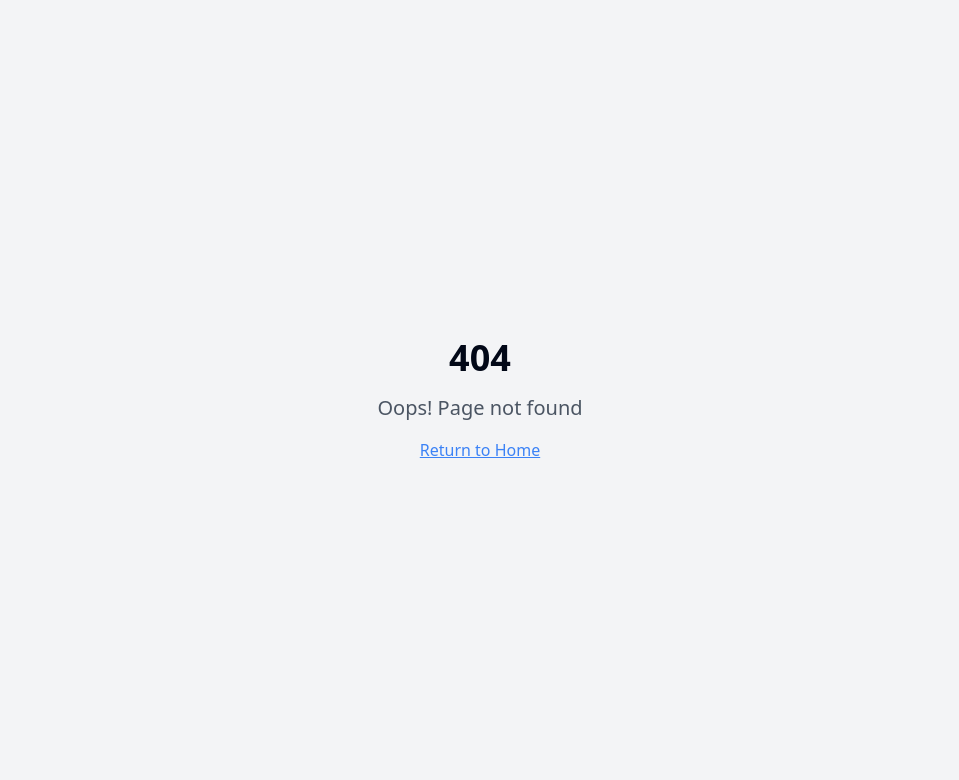
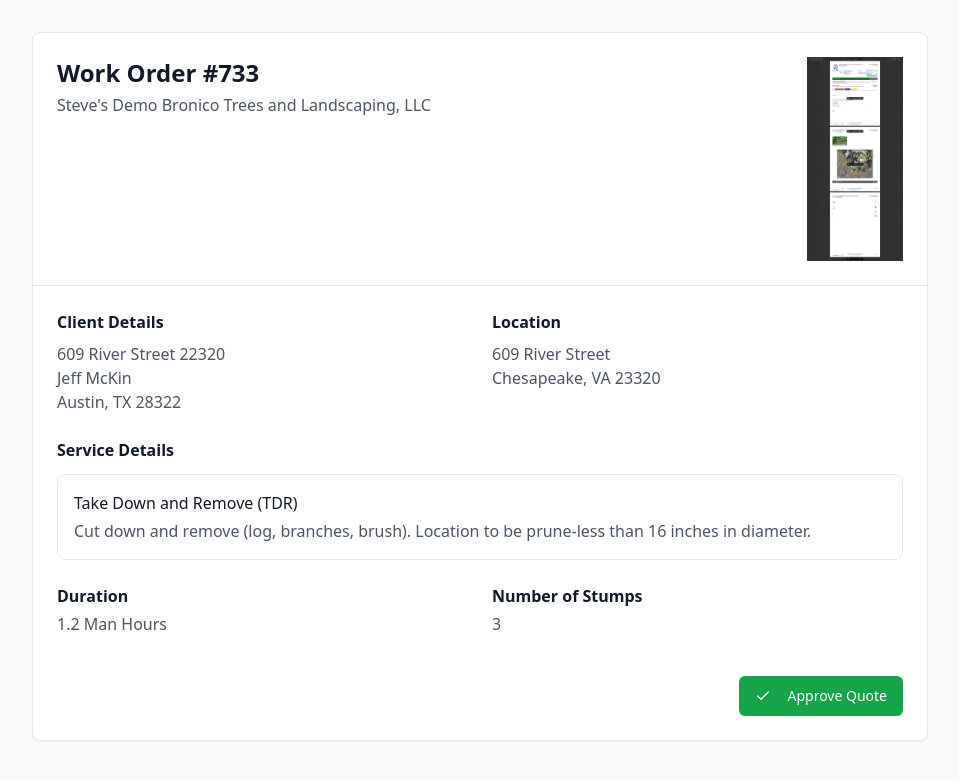
Before and after one commit to antareep1590/client-approval, a React (Vite) app: page /quote-review in a window 1280 px wide. Before the commit this address had no page. Shown: the top 780 px of the page, without its empty margins (160-1119 px from the left). Built offline with nearby package versions, Linux system fonts and the light colour scheme.

Commit message:
Build quote review page
Implement the quote review page with a similar color theme.

```diff
--- a/src/App.tsx
+++ b/src/App.tsx
@@ -1,3 +1,4 @@
+
 import { Toaster } from "@/components/ui/toaster";
 import { Toaster as Sonner } from "@/components/ui/sonner";
 import { TooltipProvider } from "@/components/ui/tooltip";
@@ -5,6 +6,7 @@ import { QueryClient, QueryClientProvider } from "@tanstack/react-query";
 import { BrowserRouter, Routes, Route } from "react-router-dom";
 import Index from "./pages/Index";
 import NotFound from "./pages/NotFound";
+import QuoteReview from "./pages/QuoteReview";
 
 const queryClient = new QueryClient();
 
@@ -16,7 +18,7 @@ const App = () => (
       <BrowserRouter>
         <Routes>
           <Route path="/" element={<Index />} />
-          {/* ADD ALL CUSTOM ROUTES ABOVE THE CATCH-ALL "*" ROUTE */}
+          <Route path="/quote-review" element={<QuoteReview />} />
           <Route path="*" element={<NotFound />} />
         </Routes>
       </BrowserRouter>
--- /dev/null
+++ b/src/pages/QuoteReview.tsx
@@ -0,0 +1,80 @@
+
+import { Card, CardHeader, CardContent } from "@/components/ui/card";
+import { Button } from "@/components/ui/button";
+import { Check } from "lucide-react";
+
+const QuoteReview = () => {
+  return (
+    <div className="min-h-screen bg-gray-50 py-8">
+      <div className="container mx-auto px-4">
+        <Card className="max-w-4xl mx-auto">
+          <CardHeader className="border-b">
+            <div className="flex items-start justify-between">
+              <div>
+                <h1 className="text-2xl font-bold text-gray-900">Work Order #733</h1>
+                <p className="text-gray-600 mt-1">Steve's Demo Bronico Trees and Landscaping, LLC</p>
+              </div>
+              <img
+                src="/lovable-uploads/5e15c6f2-7d2d-4fbe-9686-d3a8f8f16767.png"
+                alt="Company Logo"
+                className="w-24 h-auto"
+              />
+            </div>
+          </CardHeader>
+
+          <CardContent className="space-y-6 pt-6">
+            {/* Client Information */}
+            <div className="grid md:grid-cols-2 gap-6">
+              <div>
+                <h2 className="font-semibold text-gray-900">Client Details</h2>
+                <div className="mt-2 text-gray-600">
+                  <p>609 River Street 22320</p>
+                  <p>Jeff McKin</p>
+                  <p>Austin, TX 28322</p>
+                </div>
+              </div>
+              <div>
+                <h2 className="font-semibold text-gray-900">Location</h2>
+                <div className="mt-2 text-gray-600">
+                  <p>609 River Street</p>
+                  <p>Chesapeake, VA 23320</p>
+                </div>
+              </div>
+            </div>
+
+            {/* Service Details */}
+            <div>
+              <h2 className="font-semibold text-gray-900 mb-3">Service Details</h2>
+              <div className="bg-white border rounded-lg p-4">
+                <h3 className="font-medium text-gray-900">Take Down and Remove (TDR)</h3>
+                <p className="text-gray-600 mt-1">Cut down and remove (log, branches, brush). Location to be prune-less than 16 inches in diameter.</p>
+              </div>
+            </div>
+
+            {/* Duration and Cost */}
+            <div className="grid md:grid-cols-2 gap-6">
+              <div>
+                <h2 className="font-semibold text-gray-900">Duration</h2>
+                <p className="text-gray-600 mt-1">1.2 Man Hours</p>
+              </div>
+              <div>
+                <h2 className="font-semibold text-gray-900">Number of Stumps</h2>
+                <p className="text-gray-600 mt-1">3</p>
+              </div>
+            </div>
+
+            {/* Approval Button */}
+            <div className="flex justify-end pt-4">
+              <Button className="bg-green-600 hover:bg-green-700">
+                <Check className="w-4 h-4 mr-2" />
+                Approve Quote
+              </Button>
+            </div>
+          </CardContent>
+        </Card>
+      </div>
+    </div>
+  );
+};
+
+export default QuoteReview;
```
Also changed, not shown: public/lovable-uploads/5e15c6f2-7d2d-4fbe-9686-d3a8f8f16767.png (added).
